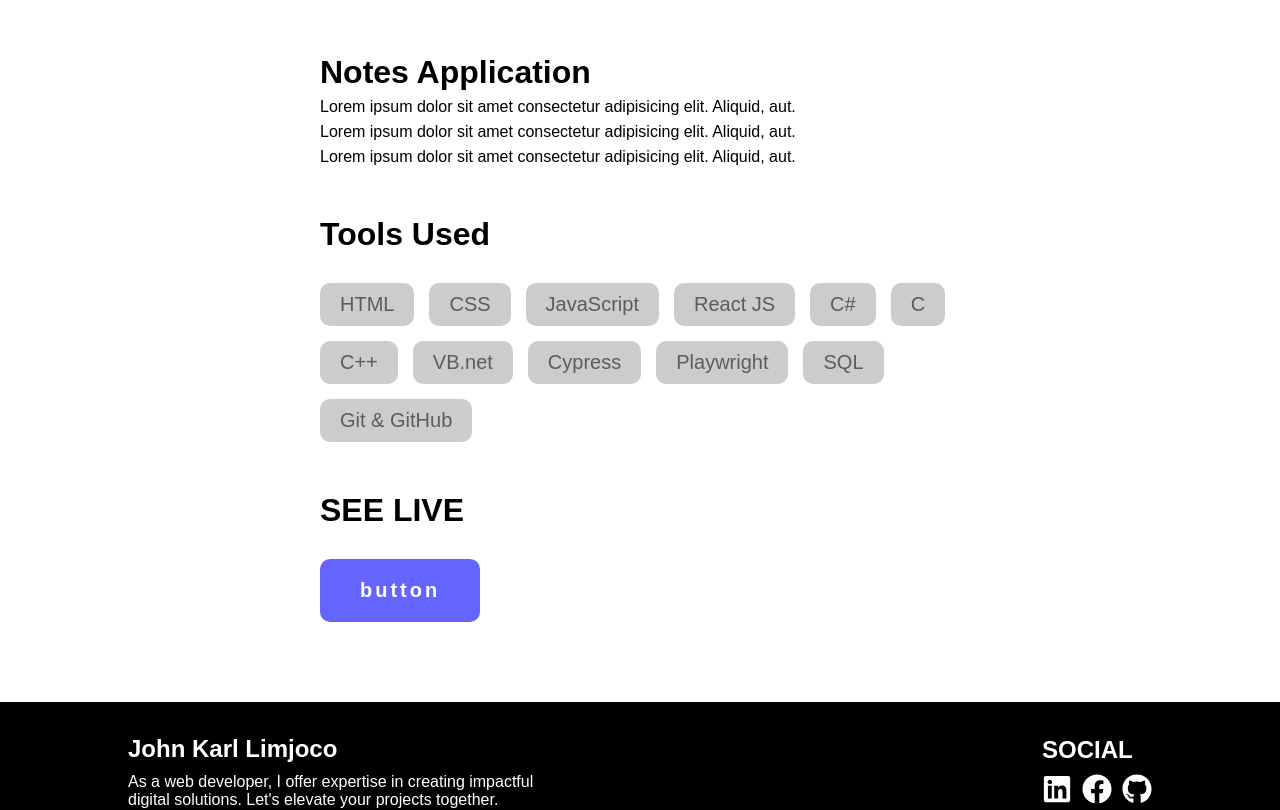
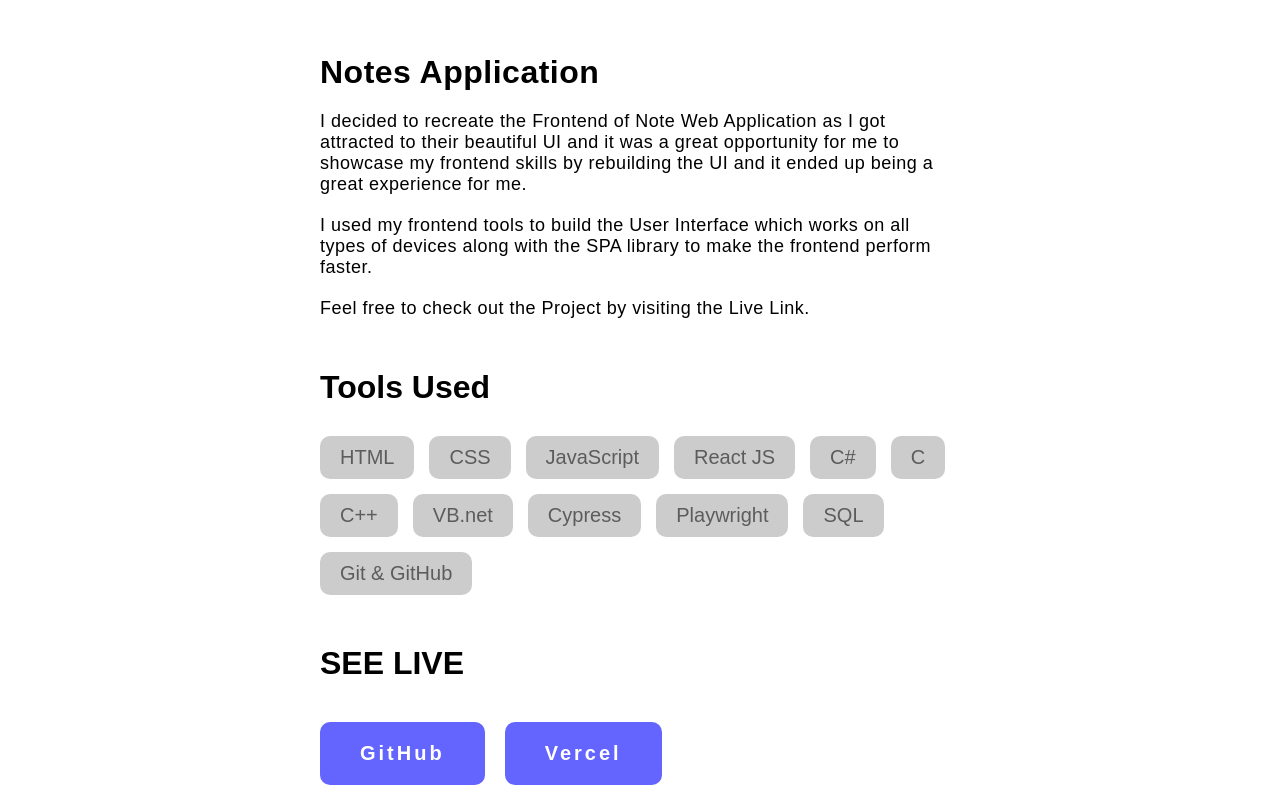
Before and after one commit to CodeCarlz/CodeCarlz, a React (Vite) app: page /notes in a window 1280 px wide. Shown: the part 1068-1878 px from the top of the page. Built offline with nearby package versions, Linux system fonts and the light colour scheme.

Commit message:
fix UI overlapping windowScrollTop

```diff
--- a/src/App.jsx
+++ b/src/App.jsx
@@ -9,9 +9,16 @@ import Header from "./components/Header.jsx";
 import Footer from "./components/Footer.jsx";
 import ProjectDiv from "./components/ProjectDiv.jsx";
 
-import { Link, Route, Routes } from "react-router-dom";
+import { Link, Route, Routes, useLocation } from "react-router-dom";
+import { useEffect } from "react";
 
 function App() {
+  const location = useLocation();
+  useEffect(() => {
+    // Scroll to the top when the route changes
+    window.scrollTo(0, 0);
+  }, [location.pathname]);
+
   return (
     <>
       <Header />
--- a/src/components/Project.jsx
+++ b/src/components/Project.jsx
@@ -25,7 +25,7 @@ const Project = () => {
               <p>
                 Developer: <strong>John Karl Limjoco</strong>
               </p>
-              <Link to="/notes">Case Study</Link>
+              <Link to="/notes" className="liveLink liveLink-Anchor">Case Study</Link>
             </div>
           </li>
 
--- a/src/components/ProjectDiv.jsx
+++ b/src/components/ProjectDiv.jsx
@@ -25,16 +25,18 @@ const ProjectDiv = () => {
             <div className="bottomTitle">
               <h1>Notes Application</h1>
               <p>
-                Lorem ipsum dolor sit amet consectetur adipisicing elit.
-                Aliquid, aut.
+                I decided to recreate the Frontend of Note Web Application as I
+                got attracted to their beautiful UI and it was a great
+                opportunity for me to showcase my frontend skills by rebuilding
+                the UI and it ended up being a great experience for me.
               </p>
               <p>
-                Lorem ipsum dolor sit amet consectetur adipisicing elit.
-                Aliquid, aut.
+                I used my frontend tools to build the User Interface which works
+                on all types of devices along with the SPA library to make the
+                frontend perform faster.
               </p>
               <p>
-                Lorem ipsum dolor sit amet consectetur adipisicing elit.
-                Aliquid, aut.
+                Feel free to check out the Project by visiting the Live Link.
               </p>
             </div>
             <div className="bottomTool">
@@ -58,7 +60,22 @@ const ProjectDiv = () => {
             </div>
             <div className="bottomLive">
               <h1>SEE LIVE</h1>
-              <button className="liveLink">button</button>
+              <div className="buttonDiv">
+                <a
+                  href="https://github.com/CodeCarlz/sticky-note---React"
+                  className="liveLink liveLink-Anchor"
+                  target="_blank"
+                >
+                  GitHub
+                </a>
+                <a
+                  href="https://sticky-notes-react-codecarlz.vercel.app/"
+                  className="liveLink liveLink-Anchor"
+                  target="_blank"
+                >
+                  Vercel
+                </a>
+              </div>
             </div>
           </div>
         </div>
--- a/src/style/projects/projectDiv.css
+++ b/src/style/projects/projectDiv.css
@@ -1,7 +1,12 @@
 .projectTitle {
   display: flex;
   justify-content: center;
-  background-image: linear-gradient(to right,rgba(245,245,245,.8),rgba(245,245,245,.8)),url(/public/image/common-bg.svg);
+  background-image: linear-gradient(
+      to right,
+      rgba(245, 245, 245, 0.8),
+      rgba(245, 245, 245, 0.8)
+    ),
+    url(/public/image/common-bg.svg);
   background-size: cover;
   background-position: center;
   padding: 7rem 1rem;
@@ -19,7 +24,7 @@
 }
 
 .projectTitleContent h1 {
-  font-size: 40px;
+  font-size: 50px;
 }
 
 .projectTitleContent p {
@@ -34,9 +39,12 @@
   flex-direction: column;
   justify-content: center;
   align-items: center;
-  height: 100%;
+  max-height: 100%;
+  /* max-height: fit-content; */
   /* max-height: fit-content; */
   /* background-color: blue; */
+  /* min-height: 150; */
+  margin-top: 5rem 0;
   padding: 5rem 0;
 }
 
@@ -47,23 +55,50 @@
 
 .projectContentBottom {
   display: flex;
-  width: 50vw;
+  width: 90vw;
   /* background-color: red; */
   margin-top: 50px;
+  justify-content: center;
+  /* min-height: 5000px; */
 }
 
 .porjectBottomMain {
   display: flex;
   flex-direction: column;
   /* justify-content: center; */
+  /* justify-content: center; */
   /* align-items: center; */
   /* min-height: fit-content; */
   /* height: 100vh; */
   gap: 50px;
+  max-width: 50vw;
+  /* min-height: 500px; */
+  /* height: 500px; */
 }
 
 .bottomTitle {
   display: flex;
   flex-direction: column;
-  gap: 7px;
+  gap: 20px;
+  letter-spacing: 0.5px;
 }
+
+.bottomTitle p {
+  font-size: 18px;
+}
+
+.liveLink-Anchor {
+  text-decoration: none;
+}
+
+.bottomLive {
+  display: flex;
+  flex-direction: column;
+  gap: 10px;
+}
+
+.buttonDiv{
+  display: flex;
+  flex-direction: row;
+  gap: 20px;
+}
```
